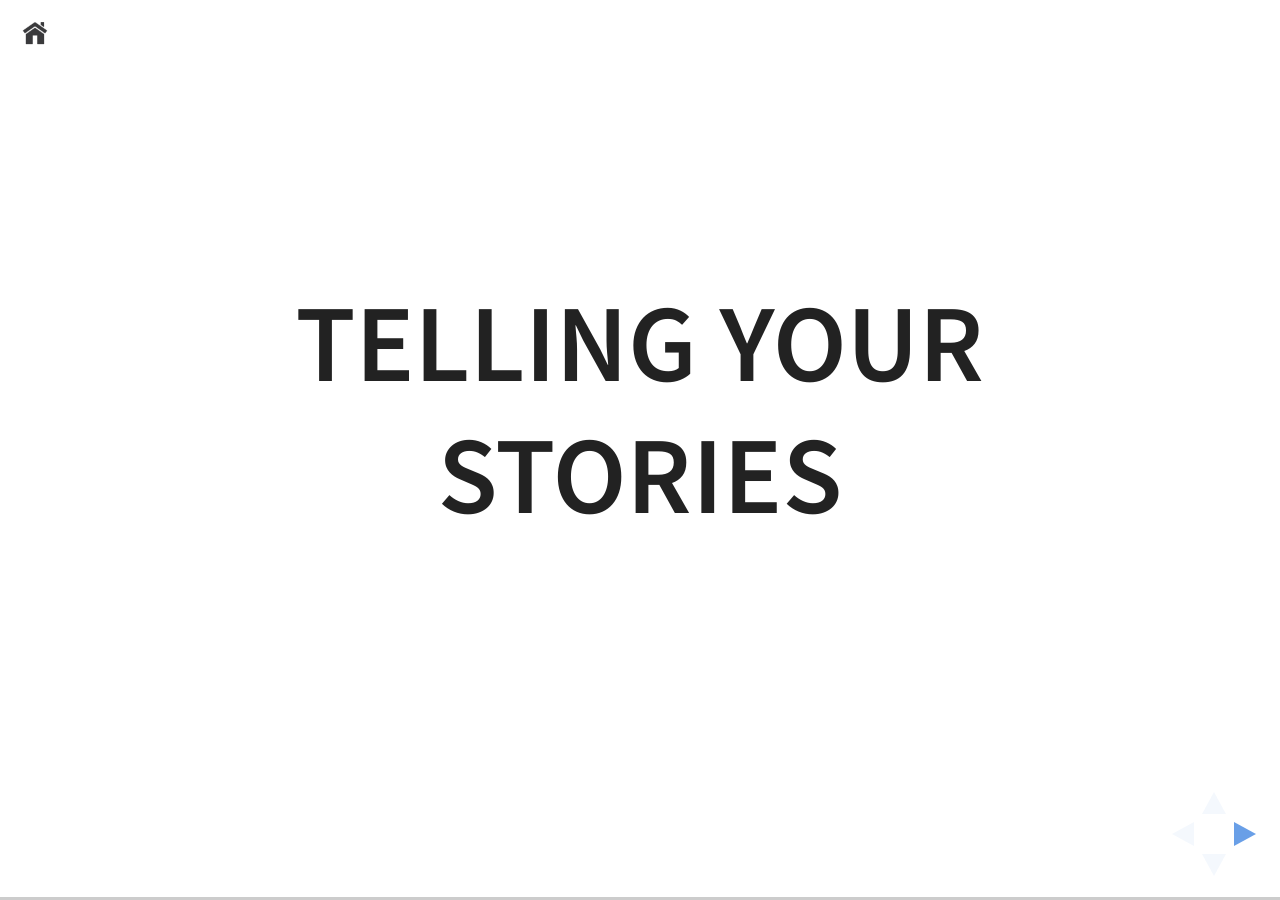
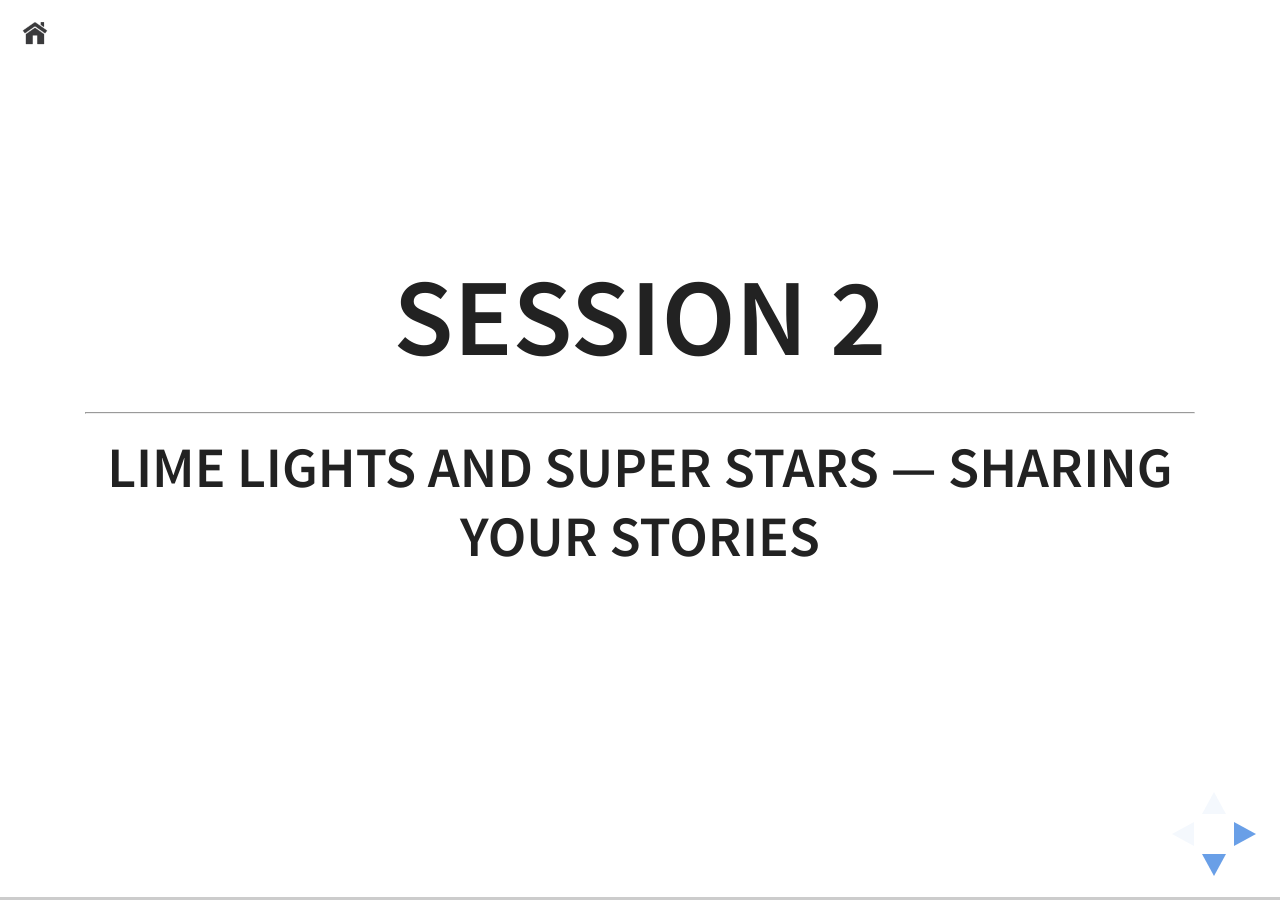
Before and after one commit to mojopi/learning-lab, a Jekyll site: the page built from documentation/index.html, in a window 1280 px wide. Built offline with Jekyll 4.4.1, drawn with Linux system fonts in a browser that asks for light colours.

Commit message:
organizing different sessions

```diff
--- a/documentation/index.html
+++ b/documentation/index.html
@@ -26,15 +26,35 @@
     {% include backtohome.html %}
     <div class="reveal">
         <div class="slides">
+            <!--     <section>
             <section>
-                <h1>Telling your stories</h1>
+<h1>Session 3</h1> <hr> <h3>Magazine Articles</h3>
+</section>
+
+<section>
+<h2>Types of Stories</h2>
+<h3>Today you're going to pick your topic and the story you want to tell.</h3>
+<ul>
+    <li>Profile of someone doing the work (<i>e.g.</i> a fisherman, a conservationist, etc.)</li>
+    <li>Personal experience from doing stuff about the ocean.</li>
+    <li>Story of a phenomenon going on in the ocean.</li>
+    <li>Profile or an organism.</li>
+</ul>
+</section>
+        </section> -->
+            <section>
+                <section><h1>Session 2</h1>
+                    <hr>
+                    <h3>Lime Lights and Super Stars — Sharing your stories</h3>
                 </section>
                 <section><h3>What's a time you got in trouble?(15m)</h3>
                 </section>
-            <section>
+
                     <section>
                         <h2>Some project Stories</h2>
                     </section>
+
+
                     <section>
                         <h3>MJ's first coding project</h3>
                         <iframe src="https://player.vimeo.com/video/288381641" width="640" height="360" frameborder="0" webkitallowfullscreen mozallowfullscreen allowfullscreen></iframe>
@@ -62,12 +82,15 @@
                     <section>
                         <h3>Alex S. & the Weight</h3>
                     </section>
-                <section>
+                    <!-- <section>
                     <h4>Omari's experience</h4>
                     <h5>(Less of a story, more of an interview)</h5>
                     <iframe src="https://player.vimeo.com/video/295472004" width="640" height="360" frameborder="0" allowfullscreen></iframe>
-                </section>
-            </section>
+                </section>-->
+
+
+
+
                 <section>
                     <h2>Come up with your own story</h2>
                     <ol>
@@ -81,8 +104,11 @@
                         <li>Record on phone (on voice memo)</li>
                     </ol>
                 </section>
+            </section>
+
+
             <section>
-                <h1>Sharing Stories</h1>
+                <section><h1>Session 1</h1>
                     <hr>
                     <p style="font-size:1.3em;">HTH Astronomy Club & Semester Upstream</p>
                 </section>
@@ -104,7 +130,9 @@
                 <section>
                     <iframe src="https://player.vimeo.com/video/288381641" width="640" height="360" frameborder="0" webkitallowfullscreen mozallowfullscreen allowfullscreen></iframe>
                 </section>
-            <section>
+
+
+
                     <section>
                         <h2>What makes a good story?</h2>
                         <h3>Taking someone with you to a place</h3>
@@ -116,13 +144,13 @@
                             <li>A Hook</li>
                         </ol>
                     </section>
-                <section>
+
                         <section>
                             <p style="font-size:45px;">The Power of the Anecdote</p>
                             <hr>
                             <iframe width="607" height="455" src="https://www.youtube.com/embed/f6ezU57J8YI?ecver=1" frameborder="0" allow="autoplay; encrypted-media" allowfullscreen></iframe>
                         </section>
-                </section>
+
                     <section>
                         <h3>What gives this a feeling?</h3>
                         <hr>
@@ -148,8 +176,8 @@
                     <hr>
                     <iframe src="https://storycorps.org/embed/15238/" width="720" height="427" frameborder="0" scrolling="no"></iframe>
                 </section> -->
-            </section>
-            <section>
+
+
                     <section>
                         <h2>Examples of <i>Project</i> Stories</h2>
                     </section>
@@ -177,7 +205,7 @@
                     <!--  <section>
                     <a href="https://youtu.be/NsdCzujHqAk?t=339"><h3 style="color:blue;">Describing how something works</h3></a>
                 </section> -->
-            </section>
+
                 <section>
                     <p style="font-size:1.5em;">Share a story about <i>yourself</i></p>
                     <p style="font-size:0.9em;">+ Sem. Upstream or Astronomy Club that may show...</p>
@@ -197,6 +225,7 @@
                         <li>Go to conference or sound room</li>
                         <li>Record a 2-3m story (remember we can edit and splice, do it doesn't have to be perfect!)</li>
                     </ul>
+                </section>
             </section>
         </div>
     </div>
```
Also changed, not shown: 1 other file. Lines whose indentation alone changed are shown as unchanged.
